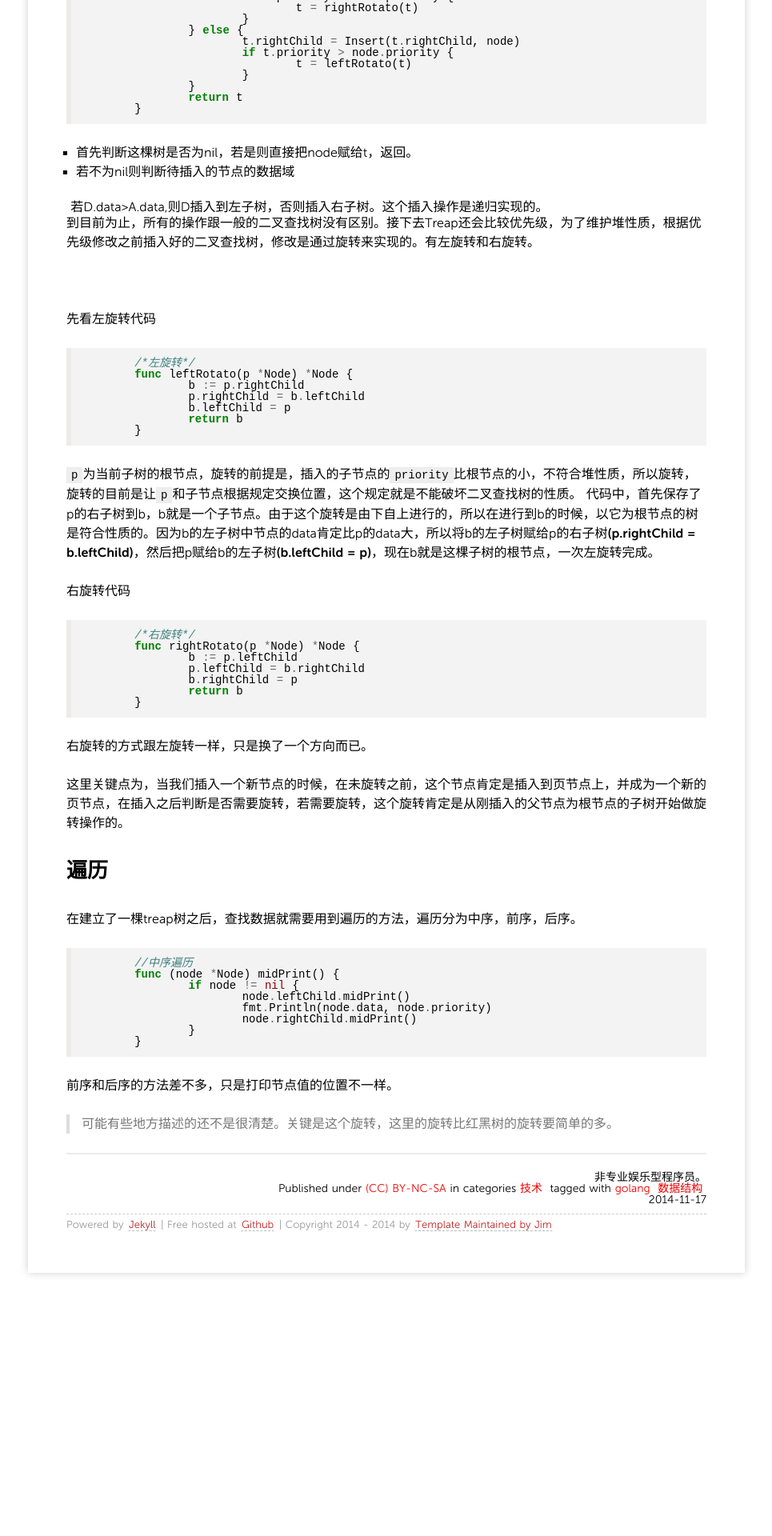
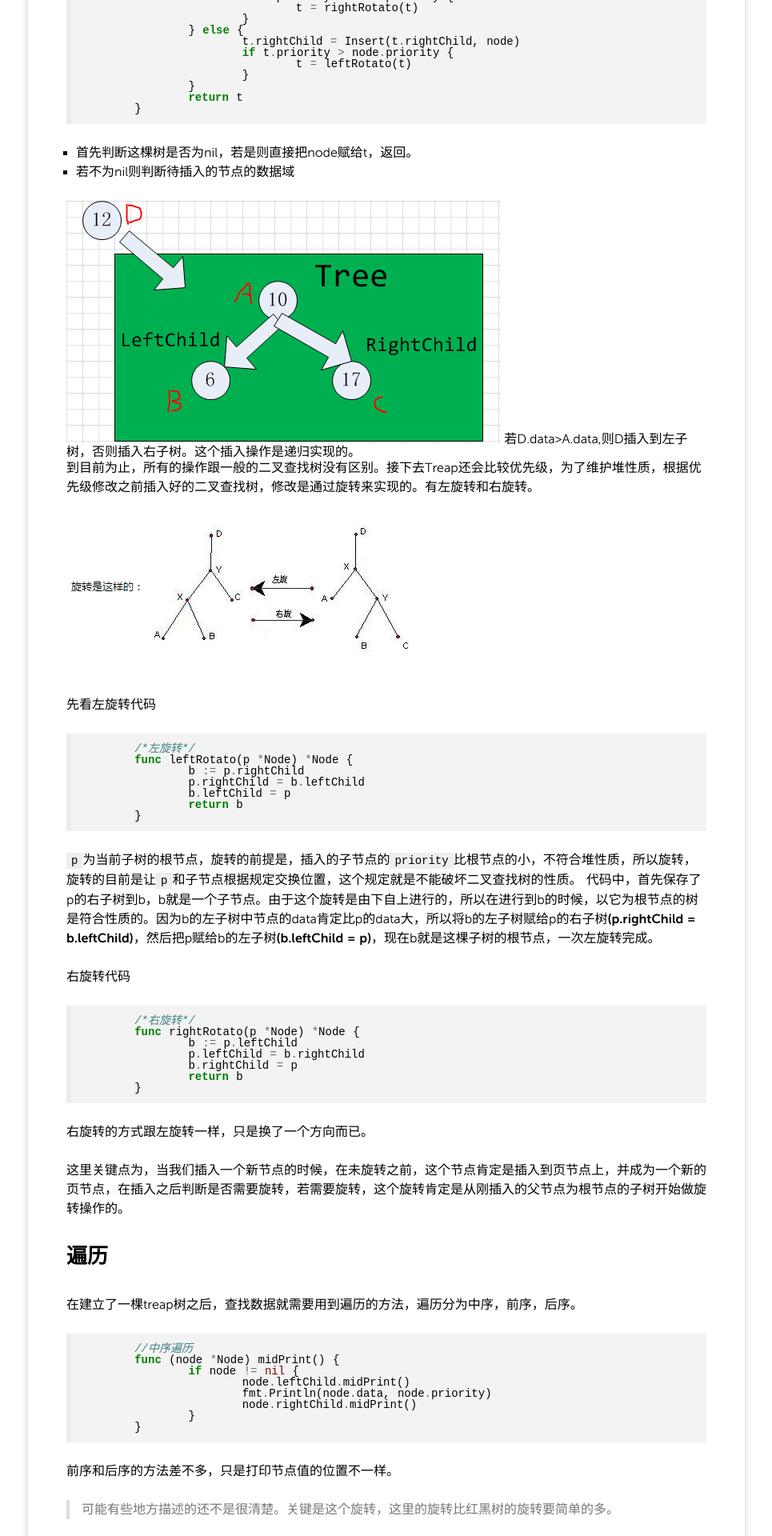
Before and after one commit to betazk/betazk.github.io, a Jekyll site: the page built from _posts/2014-11-17-用go语言实现的一个简单的treap.md, in a window 1280 px wide. Shown: the part 1303-3223 px from the top of the page at 80% size, without its empty margins (157-1122 px from the left). Built offline with Jekyll 4.4.1, drawn with Linux system fonts in a browser that asks for light colours; nearby versions of some CDN libraries; Markdown is read by kramdown in place of the engine named in the settings; comment, search, counter and statistics services are not loaded; before the commit the page ends 2942 px from its top, so only the background shows below that.

Commit message:
fix the picture path

```diff
--- a/_posts/2014-11-17-用go语言实现的一个简单的treap.md
+++ b/_posts/2014-11-17-用go语言实现的一个简单的treap.md
@@ -78,12 +78,12 @@ tags:
  * 首先判断这棵树是否为nil，若是则直接把node赋给t，返回。
  * 若不为nil则判断待插入的节点的数据域
 
- 	![](image/2014blog/20141117.PNG)
+ 	![](/image/2014blog/20141117.PNG)
 
  	若D.data>A.data,则D插入到左子树，否则插入右子树。这个插入操作是递归实现的。
 到目前为止，所有的操作跟一般的二叉查找树没有区别。接下去Treap还会比较优先级，为了维护堆性质，根据优先级修改之前插入好的二叉查找树，修改是通过旋转来实现的。有左旋转和右旋转。
 
-![](image/2014blog/20141117_0.PNG)
+![](/image/2014blog/20141117_0.PNG)
 
 先看左旋转代码
 
```
